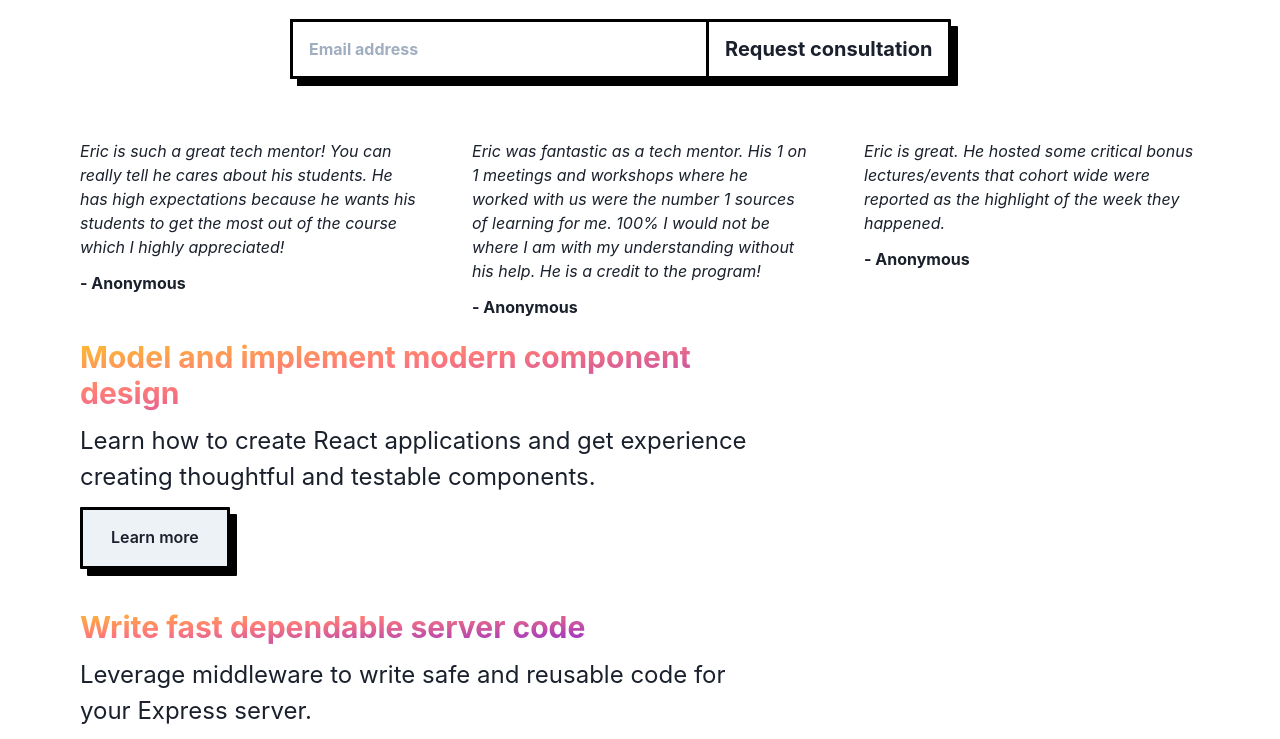
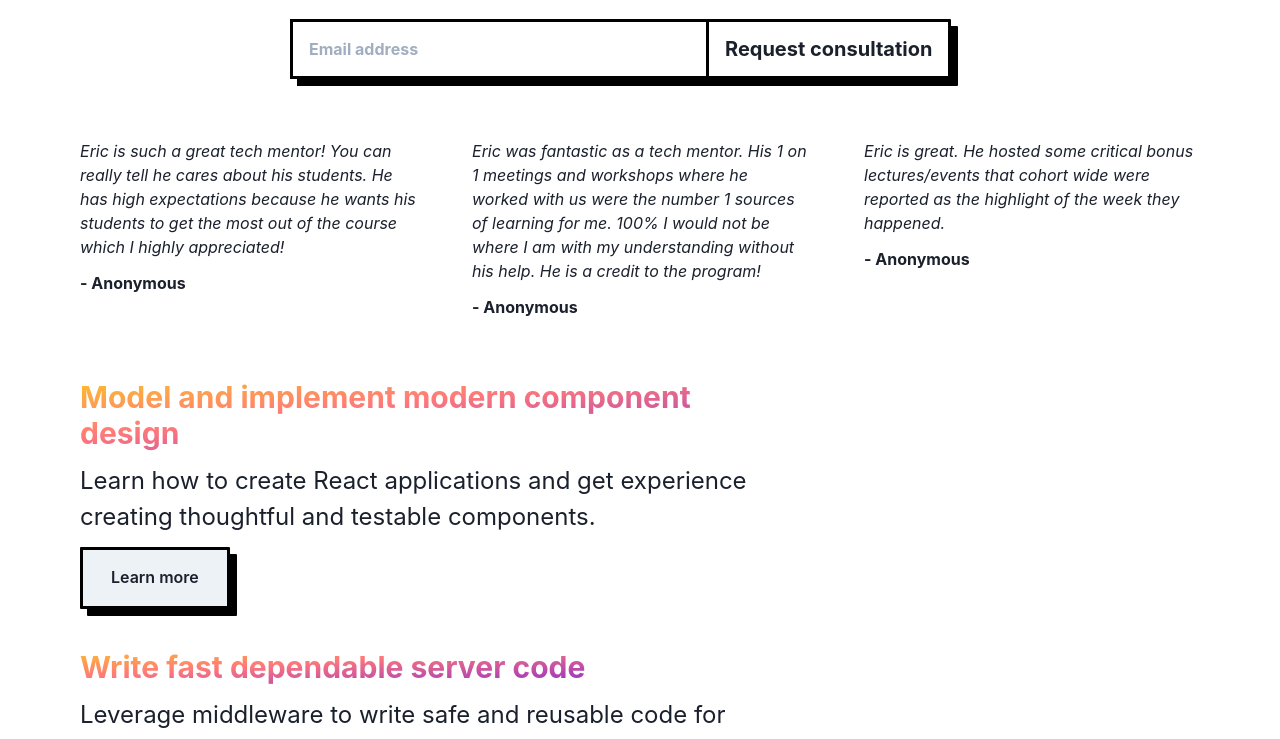
Before and after one commit to eric-do/business-app, a Next.js app: page / in a window 1280 px wide. Shown: the part 820-1559 px from the top of the page. Built offline with nearby package versions, Linux system fonts and the light colour scheme.

Commit message:
Adjust home layout to use VStack instead of Box

```diff
--- a/components/pages/home/Testimonals.tsx
+++ b/components/pages/home/Testimonals.tsx
@@ -14,7 +14,7 @@ const Testimonials = () => {
         base: 'column',
         md: 'row'
       }}
-      spacing={5}
+      spacing={7}
       justifyContent='space-between'
     >
       {testimonials.map(testimonial => (
--- a/pages/index.tsx
+++ b/pages/index.tsx
@@ -5,18 +5,19 @@ import {
   SellingPoint,
   DesktopConsultation,
   MobileConsultation,
-  Testimonials
+  Testimonials,
 } from '@/components/pages/home';
 
 const Home: NextPage = () => {
   return (
-    <Box>
+    <VStack spacing={10}>
       <Hero />
       <Center
         display={{
           base: 'flex',
-          md: 'none'
+          md: 'none',
         }}
+        w='100%'
         my={10}
       >
         <MobileConsultation />
@@ -24,7 +25,7 @@ const Home: NextPage = () => {
       <Center
         display={{
           base: 'none',
-          md: 'flex'
+          md: 'flex',
         }}
         my={10}
       >
@@ -34,10 +35,12 @@ const Home: NextPage = () => {
       <VStack
         pt={{
           base: 0,
-          md: 5
+          md: 5,
         }}
+        pl={0}
         spacing={10}
         alignItems='flex-start'
+        alignSelf='flex-start'
       >
         {subsections.map(({ title, description }) => (
           <SellingPoint
@@ -47,7 +50,7 @@ const Home: NextPage = () => {
           />
         ))}
       </VStack>
-    </Box>
+    </VStack>
   );
 };
 
```
